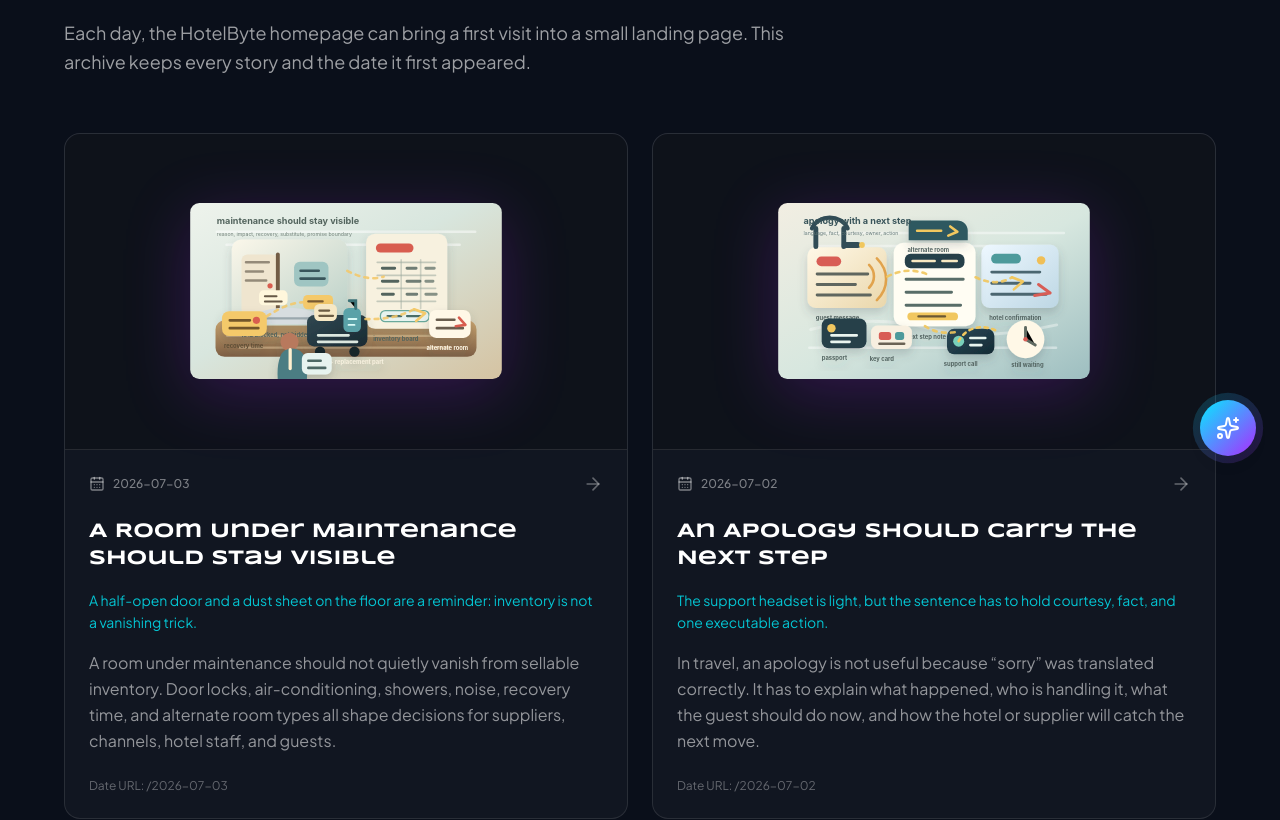
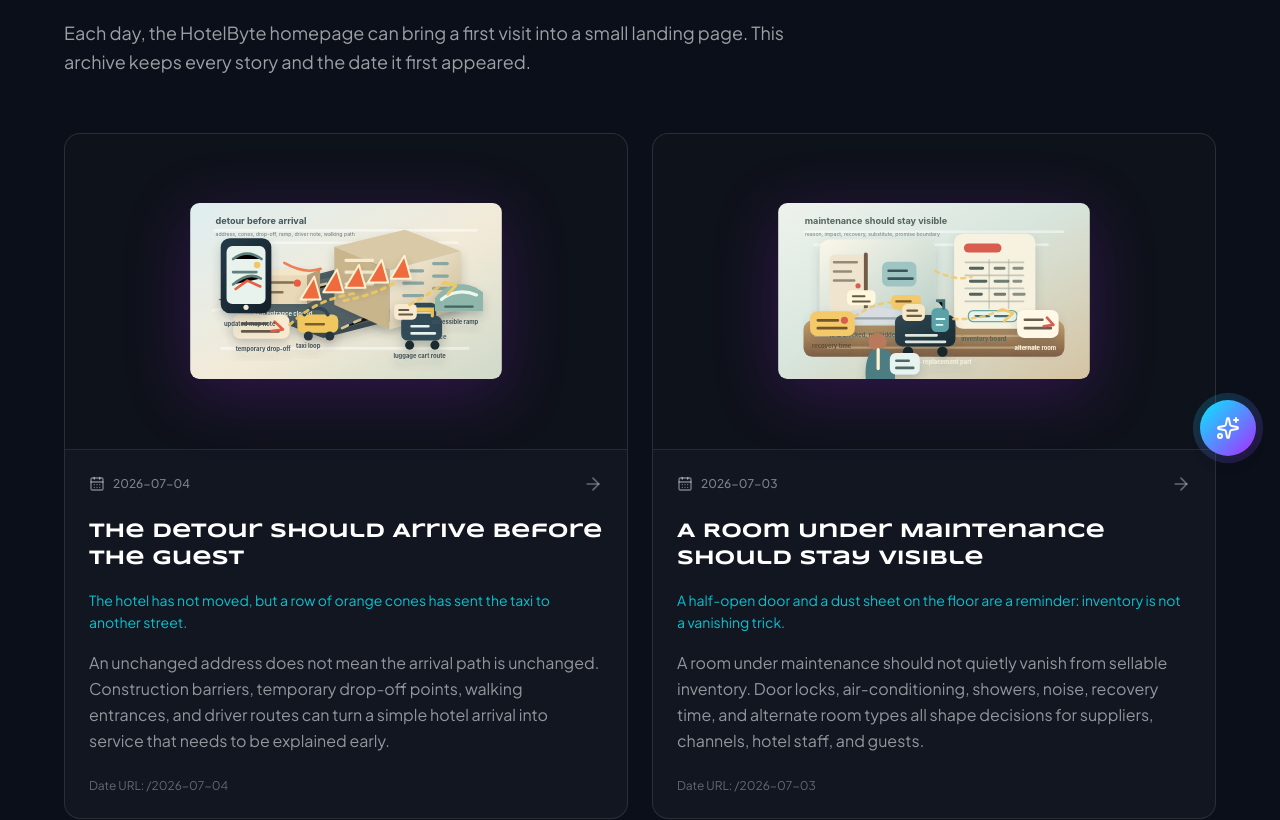
Before and after one commit to hotelbyte-com/hotelbyte-landing, a React (Vite) app: page /stories in a window 1280 px wide. Shown: the part 320-1140 px from the top of the page. Built offline with nearby package versions, Linux system fonts and the light colour scheme; no server answers.

Commit message:
Lore: send the detour ahead

```diff
--- a/src/data/dailyStories.ts
+++ b/src/data/dailyStories.ts
@@ -1811,6 +1811,72 @@ export const dailyStories: DailyStory[] = [
     },
     generatedBy: 'codex-daily-story-publisher',
     generatedAt: '2026-07-03T10:13:12+04:00'
+  },
+  {
+    date: '2026-07-04',
+    slug: 'detour-arrives-before-the-guest',
+    content: {
+      zh: {
+        title: '绕行路要先到达客人',
+        mood: '酒店还在原地，出租车却被一排橙色路锥带去了另一条街。',
+        theme: '酒店附近一条施工绕行路，如何改变地图、接送和抵达说明',
+        summary:
+          '地址没有变，不代表抵达方式也没有变。施工围挡、临时落客点、步行入口和司机动线，会把一段原本简单的到店路变成需要提前说清楚的服务。',
+        body: [
+          '早上九点，酒店门口多了一排橙色路锥。昨天还能停车的侧门被围挡挡住，出租车只能绕到街角，行李车要从另一段坡道下来。酒店地址没有变，地图上的图钉也还在原处。可对刚下飞机、拖着箱子、手机只剩一点电的客人来说，真正有用的信息已经换了位置。',
+          '绕行路最麻烦的地方，是它很容易被当成“现场再解释”的小事。前台知道，门童知道，附近司机可能也慢慢知道；但预订确认、接送说明、供应商备注、地图链接和客服话术未必一起更新。于是客人拿着正确地址站在错误路口，司机在不能停车的门前打电话，酒店员工隔着施工噪音说“您再往前走一点”。',
+          '这里有个不太浪漫的权衡。说明写得太细，施工一改方向，信息就过期；写得太笼统，带孩子的家庭、行动不便的客人、赶会的商务客，都会把这几百米走成一段焦躁。好的到达说明不是把城市变成说明书，而是在关键时刻承认：路况也是服务的一部分。',
+          'HotelByte 做酒店分销基础设施时，可以把这种临时性当成正经内容处理。入口变化、临时落客点、步行时间、无障碍路线、接送司机提示、过期时间和确认人，都应该能在供应商、客户和酒店之间被看见。绕行路不必写得吓人。它只要比客人早到一步。'
+        ],
+        ctaLabel: '返回 HotelByte 首页'
+      },
+      en: {
+        title: 'The Detour Should Arrive Before the Guest',
+        mood: 'The hotel has not moved, but a row of orange cones has sent the taxi to another street.',
+        theme: 'How one construction detour near a hotel changes maps, pickup plans, and arrival guidance',
+        summary:
+          'An unchanged address does not mean the arrival path is unchanged. Construction barriers, temporary drop-off points, walking entrances, and driver routes can turn a simple hotel arrival into service that needs to be explained early.',
+        body: [
+          'At nine in the morning, a row of orange cones appears outside the hotel. The side entrance that took cars yesterday is behind a barrier, taxis have to loop to the corner, and the luggage cart now comes down a different ramp. The hotel address has not changed. The map pin is still in the same place. But for a guest fresh from the airport, pulling a suitcase, with a phone running low, the useful information has moved.',
+          'The trouble with a detour is that it is easy to treat it as something to explain on site. The front desk knows. The bell team knows. Nearby drivers may learn it by lunchtime. Booking confirmations, pickup notes, supplier remarks, map links, and support wording do not always change together. So the guest stands at the wrong curb with the right address, the driver calls from a doorway where stopping is banned, and hotel staff shout, “Just walk a little farther,” over construction noise.',
+          'There is an unglamorous tradeoff here. Write the guidance in too much detail, and it expires as soon as the work crew moves the barrier. Keep it too generic, and families with children, guests with limited mobility, and business travelers rushing to a meeting turn a few hundred meters into a bad start. Good arrival guidance does not turn the city into a manual. It simply admits, at the right moment, that road conditions are part of service.',
+          'For HotelByte, hotel distribution infrastructure can treat this temporary information as real content. Entrance changes, temporary drop-off points, walking time, accessible route, driver note, expiry time, and the person who confirmed it should be visible between suppliers, customers, and hotels. A detour does not need to sound dramatic. It just needs to arrive one step before the guest.'
+        ],
+        ctaLabel: 'Back to the HotelByte homepage'
+      }
+    },
+    visual: {
+      src: '/daily/2026-07-04.svg',
+      alt: {
+        zh: '酒店街区施工绕行的斜俯视插图，画面中有橙色路锥、临时落客点、被围挡挡住的侧门、出租车、行李车、手机地图、无障碍坡道、步行箭头和酒店入口。',
+        en: 'An angled hotel-block construction detour illustration with orange cones, temporary drop-off point, blocked side entrance, taxi, luggage cart, phone map, accessible ramp, walking arrows, and hotel entrance.'
+      },
+      caption: {
+        zh: '地址没有变，抵达路径却变了。好的绕行说明要把落客点、步行入口和司机提示提前送到客人手里。',
+        en: 'The address stays the same while the arrival path changes. Good detour guidance puts the drop-off point, walking entrance, and driver note in the guest’s hand early.'
+      }
+    },
+    nextThemeSeeds: {
+      zh: [
+        '亲子房里的小凳子、备用枕和夜灯，怎样改变一个家庭的入住判断',
+        '行李寄存牌上的号码，为什么是一种短暂但很认真的信任',
+        '餐厅关门前十分钟的一份外带盒，如何把餐饮、前台和赶路的客人连起来',
+        '收益桌上的手写日历，怎样把节假日、展会和房价节奏连在一起',
+        '暴晒天气里一瓶前台矿泉水，为什么会改变客人对城市的第一印象'
+      ],
+      en: [
+        'How a small stool, spare pillow, and night light in a family room can change a family’s stay decision',
+        'Why the number on a luggage-storage tag is a brief but serious form of trust',
+        'How one takeaway box ten minutes before the restaurant closes connects F&B, the front desk, and a guest on the move',
+        'How a handwritten calendar on the revenue desk connects holidays, trade shows, and the rhythm of room rates',
+        'Why one bottle of water at the front desk during extreme heat can change a guest’s first impression of the city'
+      ]
+    },
+    cta: {
+      href: '/'
+    },
+    generatedBy: 'codex-daily-story-publisher',
+    generatedAt: '2026-07-04T10:18:00+04:00'
   }
 ];
 
```
Also changed, not shown: public/daily/2026-07-04.svg (added).
